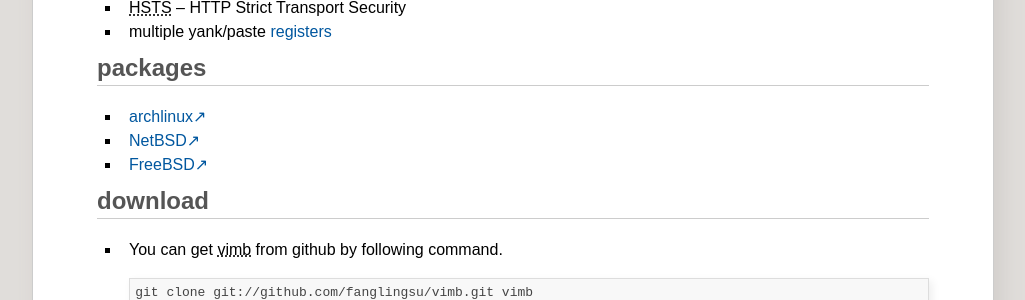
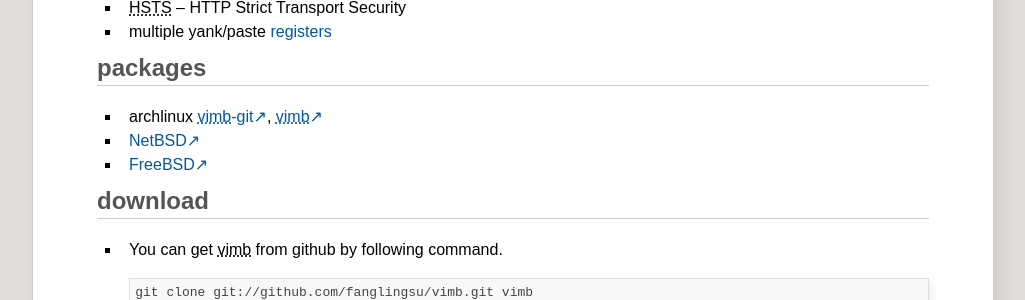
Before and after one commit to fanglingsu/vimb, a Jekyll site: the page built from index.md, in a window 1280 px wide. Shown: the part 1528-1828 px from the top of the page, without its empty margins (127-1152 px from the left). Built offline with Jekyll 4.4.1, drawn with Linux system fonts in a browser that asks for light colours.

Commit message:
Added new archlinux package.

```diff
--- a/index.md
+++ b/index.md
@@ -69,7 +69,7 @@
 
 ## packages
 
-- [archlinux][]
+- archlinux [vimb-git][arch-git], [vimb][arch]
 - [NetBSD][]
 - [FreeBSD][]
 
@@ -95,7 +95,8 @@
 
 [FreeBSD]:     http://www.freshports.org/www/vimb/ "vimb - FreeBSD port"
 [NetBSD]:      http://pkgsrc.se/wip/vimb "vimb - NetBSD package"
-[archlinux]:   https://aur.archlinux.org/packages/vimb-git/ "vimb - archlinux package"
+[arch-git]:    https://aur.archlinux.org/packages/vimb-git/ "vimb - archlinux package"
+[arch]:        https://aur.archlinux.org/packages/vimb/ "vimb - archlinux package"
 [bug]:         https://github.com/fanglingsu/vimb/issues "vimb vim like browser - issues"
 [handlers]:    commands.html#handlers "vimb custom protocol handlers"
 [hints]:       keybindings.html#hinting "vimb hinting"
```
